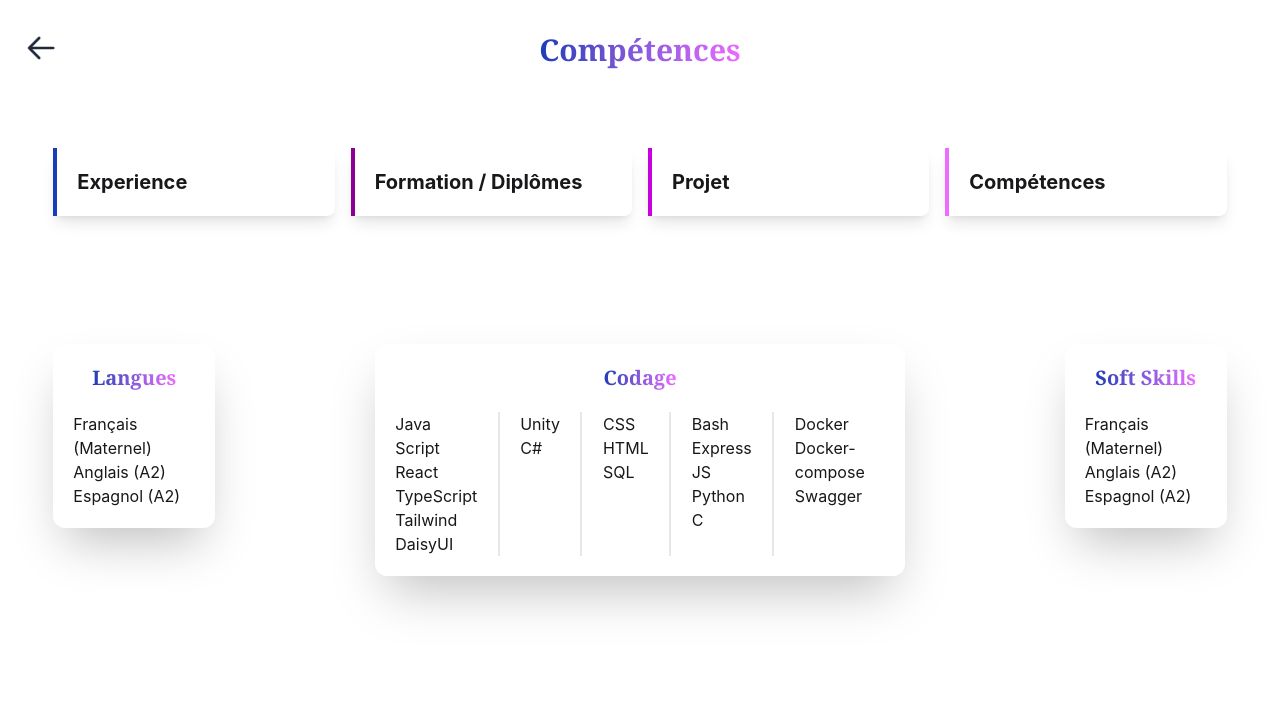
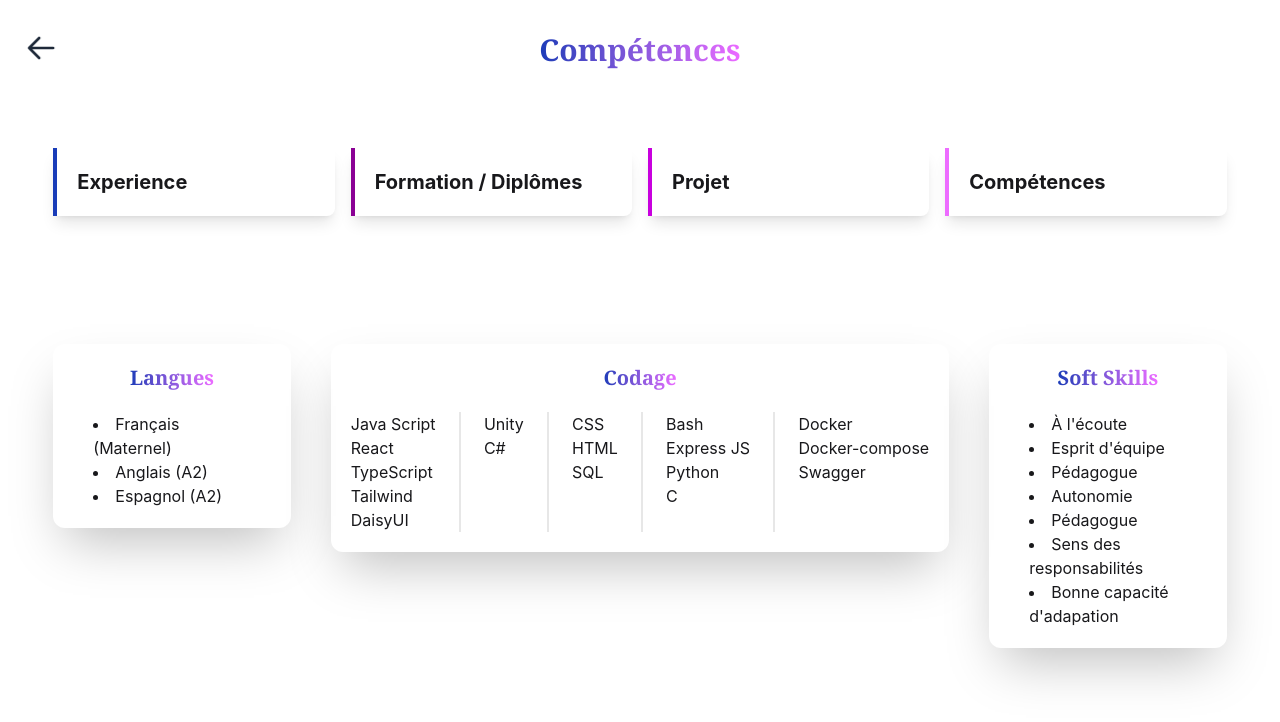
Before and after one commit to Faroucha20/Portfolio, a React (Vite) app in the folder Portfolio_Farah_Chaatouf/: page /competences in a window 1280 px wide. Shown: the top 722 px of the page. Built offline with nearby package versions, Linux system fonts and the light colour scheme.

Commit message:
soft skills

```diff
--- a/Portfolio_Farah_Chaatouf/src/Composants/Compétences.tsx
+++ b/Portfolio_Farah_Chaatouf/src/Composants/Compétences.tsx
@@ -1,12 +1,11 @@
 import Fleche from "./Fleche";
 import Menu2 from "./Menu2";
-
 
 export default function Competences() {
   return (
     <>
       <div className="w-full min-h-screen flex flex-col items-center">
-      <div className="flex">
+        <div className="flex">
           <div className="w-fit py-8 flex text-3xl justify-center items-center text-center font-semibold font-serif bg-linear-to-r from-blue-800 to-fuchsia-400 bg-clip-text text-transparent box-decoration-clone">
             Compétences
           </div>
@@ -15,18 +14,18 @@ export default function Competences() {
         <div className="w-full flex justify-center items-center">
           <Menu2 />
         </div>
-        <div className="flex w-11/12 items-start justify-center space-x-40 mt-20">
+        <div className="flex w-11/12 items-start justify-center space-x-10 mt-20">
           <div className="w-1/4 rounded-xl shadow-2xl p-5 flex flex-col justify-center items-center">
             <div className="w-fit mb-5 flex text-xl justify-center items-center text-center font-semibold font-serif bg-linear-to-r from-blue-800 to-fuchsia-400 bg-clip-text text-transparent box-decoration-clone">
               Langues
             </div>
-            <div className="w-full">
-              <div>Français (Maternel)</div>
-              <div>Anglais (A2)</div>
-              <div>Espagnol (A2)</div>
+            <div className="w-full px-5">
+              <li>Français (Maternel)</li>
+              <li>Anglais (A2)</li>
+              <li>Espagnol (A2)</li>
             </div>
           </div>
-          <div className="w-1/2 rounded-xl shadow-2xl p-5 flex flex-col justify-center items-center">
+          <div className="w-2/3 rounded-xl shadow-2xl p-5 flex flex-col justify-center items-center">
             <div className="w-fit mb-5 flex text-xl justify-center items-center text-center font-semibold font-serif bg-linear-to-r from-blue-800 to-fuchsia-400 bg-clip-text text-transparent box-decoration-clone">
               Codage
             </div>
@@ -69,10 +68,14 @@ export default function Competences() {
             <div className="w-fit mb-5 flex text-xl justify-center items-center text-center font-semibold font-serif bg-linear-to-r from-blue-800 to-fuchsia-400 bg-clip-text text-transparent box-decoration-clone">
               Soft Skills
             </div>
-            <div className="w-full">
-              <div>Français (Maternel)</div>
-              <div>Anglais (A2)</div>
-              <div>Espagnol (A2)</div>
+            <div className="w-full px-5">
+              <li>À l'écoute</li>
+              <li>Esprit d'équipe</li>
+              <li>Pédagogue</li>
+              <li>Autonomie</li>
+              <li>Pédagogue</li>
+              <li>Sens des responsabilités</li>
+              <li>Bonne capacité d'adapation</li>
             </div>
           </div>
         </div>
```
